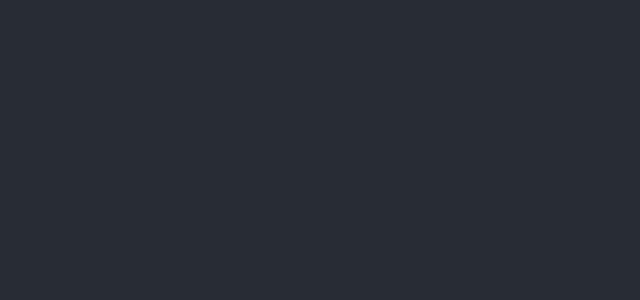
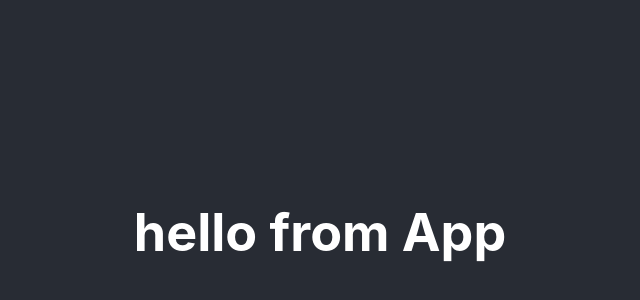
Before and after one commit to tokuyama-shouta/typescript-lesson, a React (Create React App) app: page / in a window 1280 px wide. Shown: the part 168-468 px from the top of the page, without its empty margins (320-960 px from the left). Built offline with nearby package versions, Linux system fonts and the light colour scheme.

Commit message:
React Props

```diff
--- a/src/App.tsx
+++ b/src/App.tsx
@@ -1,5 +1,6 @@
 import React from 'react';
 import './App.css';
+import TestComponent from './TestComponent';
 
 const name = "hello";
 
@@ -149,10 +150,13 @@
   return {value: props.price}
 }
 
-function App() {
+
+const App: React.FC = () => {
   return (
     <div className="App">
-      <header className="App-header"></header>
+      <header className="App-header">
+        <TestComponent text="hello from App"/>
+      </header>
     </div>
   );
 }
--- /dev/null
+++ b/src/TestComponent.tsx
@@ -0,0 +1,14 @@
+import React from 'react'
+
+interface Props {
+  text: string
+}
+
+const TestComponent:React.FC<Props> = (props) => {
+
+  return (
+    <div><h1>{props.text}</h1></div>
+  )
+}
+
+export default TestComponent
```
Also changed, not shown: 1 other file (tests, documents, lock files or other folders).
